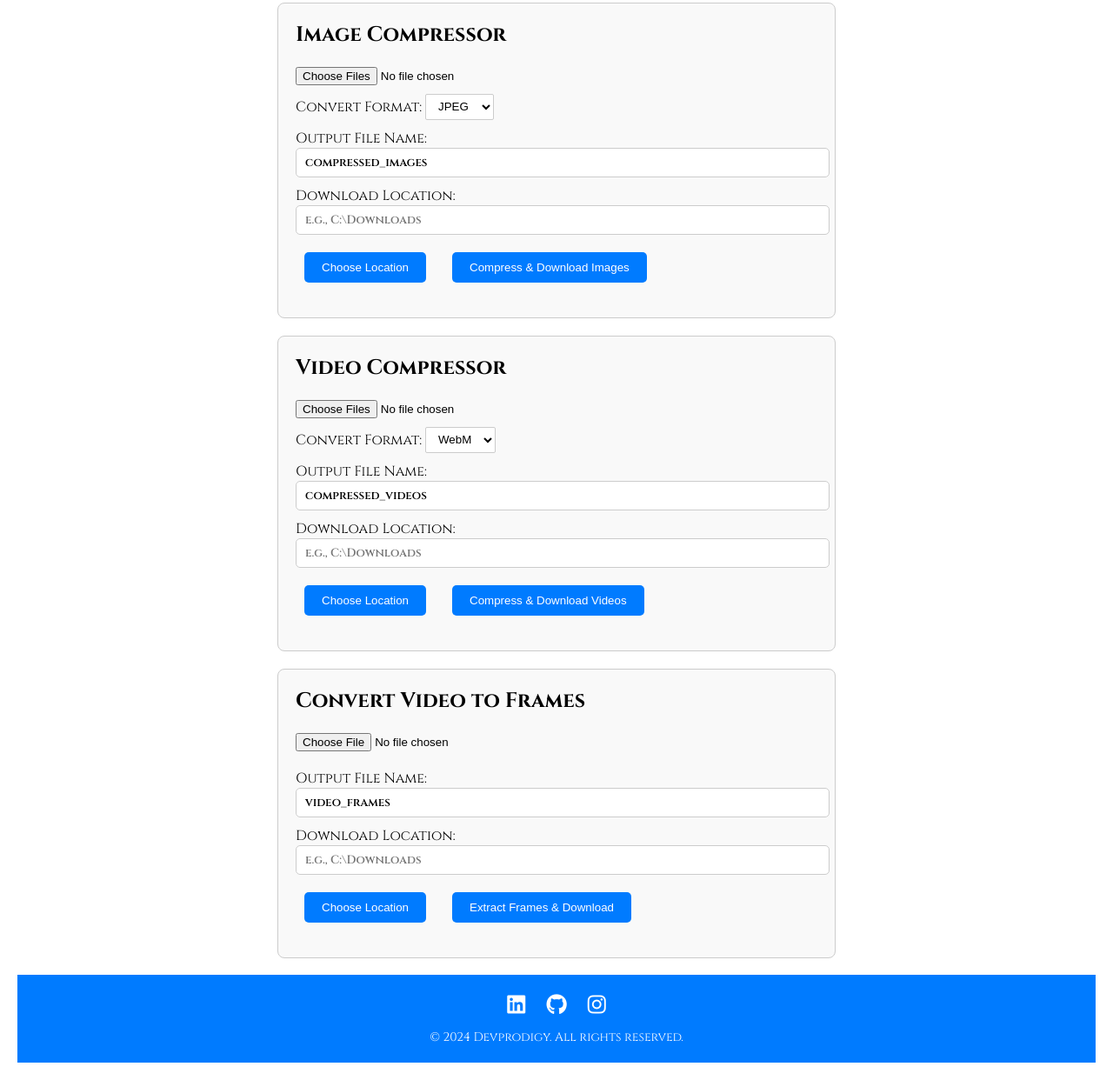
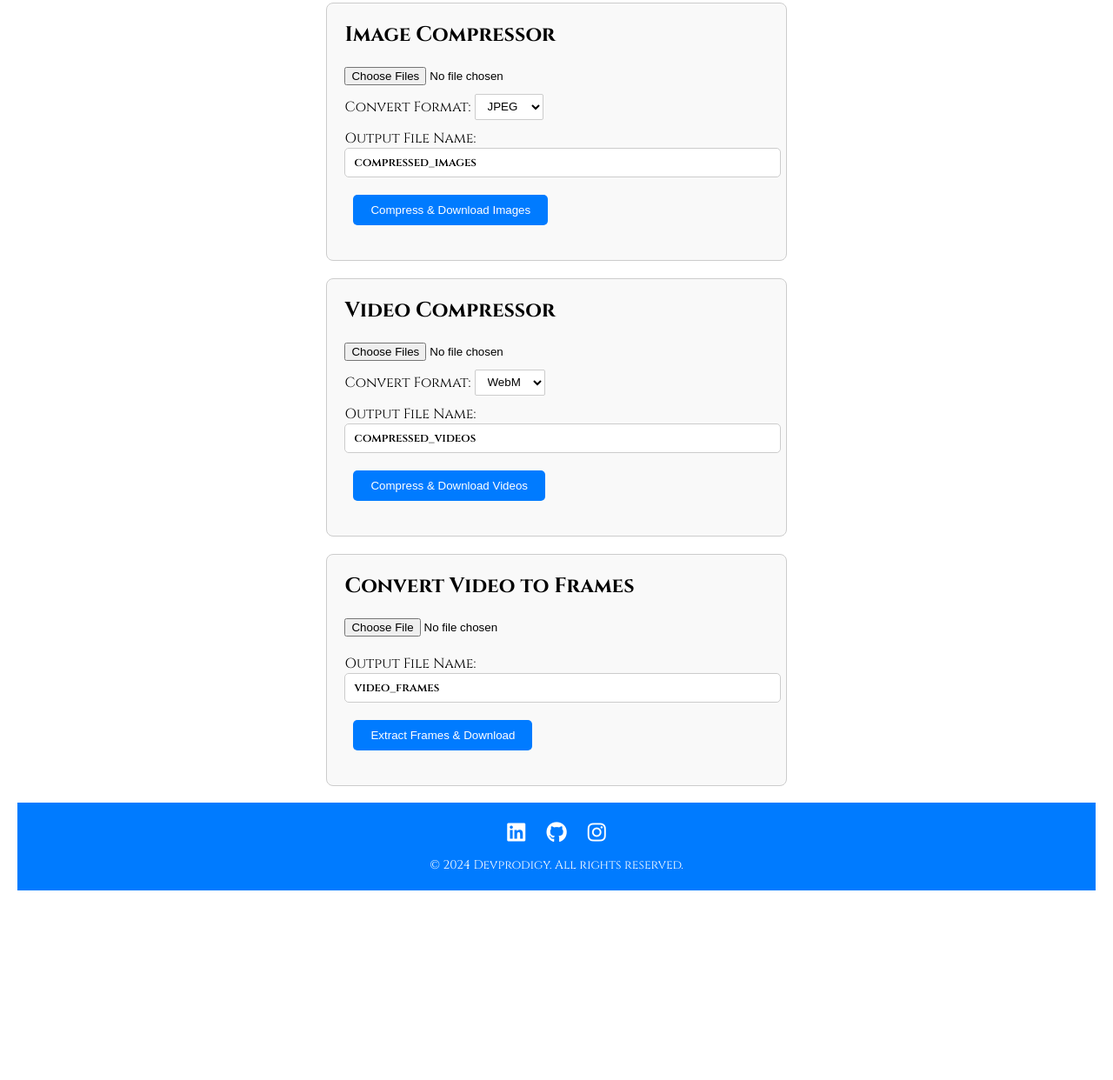
Before and after one commit to Devprodigyy/dev-compressor, a plain HTML site: page index.html in a window 1280 px wide. Shown: the part 143-1385 px from the top of the page at 87% size. After the commit the page ends 1187 px from the top, so only its background shows below. Drawn offline with nearby package versions, Linux system fonts and the light colour scheme.

Commit message:
first commit

```diff
--- a/index.html
+++ b/index.html
@@ -234,14 +234,9 @@
             <div class="download-options">
                 <label for="imageFileName">Output File Name:</label>
                 <input class="input" type="text" id="imageFileName" value="compressed_images">
-                <label for="imageLocation">Download Location:</label>
-                <input class="input" type="text" id="imageLocation" placeholder="e.g., C:\Downloads" readonly>
                 <div class="button-group">
-                    <button class="btn" onclick="document.getElementById('imageDirPicker').click()">Choose
-                        Location</button>
                     <button class="btn" id="compressImages">Compress & Download Images</button>
                 </div>
-                <input type="file" id="imageDirPicker" webkitdirectory directory style="display: none">
             </div>
             <div id="imageStatus" class="status"></div>
         </div>
@@ -257,14 +252,9 @@
             <div class="download-options">
                 <label class="label" for="videoFileName">Output File Name:</label>
                 <input class="input" type="text" id="videoFileName" value="compressed_videos">
-                <label class="label" for="videoLocation">Download Location:</label>
-                <input class="input" type="text" id="videoLocation" placeholder="e.g., C:\Downloads" readonly>
                 <div class="button-group">
-                    <button class="btn" onclick="document.getElementById('videoDirPicker').click()">Choose
-                        Location</button>
                     <button class="btn" id="compressVideos">Compress & Download Videos</button>
                 </div>
-                <input type="file" id="videoDirPicker" webkitdirectory directory style="display: none">
             </div>
             <div id="videoStatus" class="status"></div>
         </div>
@@ -275,14 +265,9 @@
             <div class="download-options">
                 <label class="label" for="frameFileName">Output File Name:</label>
                 <input class="input" type="text" id="frameFileName" value="video_frames">
-                <label class="label" for="frameLocation">Download Location:</label>
-                <input class="input" type="text" id="frameLocation" placeholder="e.g., C:\Downloads" readonly>
                 <div class="button-group">
-                    <button class="btn" onclick="document.getElementById('frameDirPicker').click()">Choose
-                        Location</button>
                     <button class="btn" id="extractFrames">Extract Frames & Download</button>
                 </div>
-                <input type="file" id="frameDirPicker" webkitdirectory directory style="display: none">
             </div>
             <div id="frameStatus" class="status"></div>
         </div>
@@ -322,19 +307,6 @@
         function updateThemeIcon(theme) {
             icon.className = theme === 'light' ? 'fas fa-moon' : 'fas fa-sun';
         }
-
-        // Directory picker handlers
-        document.getElementById('imageDirPicker').addEventListener('change', (e) => {
-            document.getElementById('imageLocation').value = e.target.files[0].path.split('\\').slice(0, -1).join('\\');
-        });
-
-        document.getElementById('videoDirPicker').addEventListener('change', (e) => {
-            document.getElementById('videoLocation').value = e.target.files[0].path.split('\\').slice(0, -1).join('\\');
-        });
-
-        document.getElementById('frameDirPicker').addEventListener('change', (e) => {
-            document.getElementById('frameLocation').value = e.target.files[0].path.split('\\').slice(0, -1).join('\\');
-        });
 
         // Image Compression & Conversion
         document.getElementById('compressImages').addEventListener('click', async () => {
```
Also changed, not shown: 1 other file.
